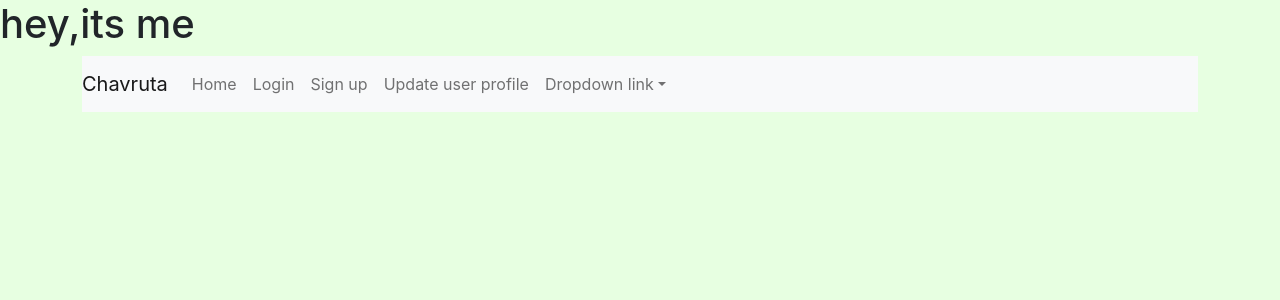
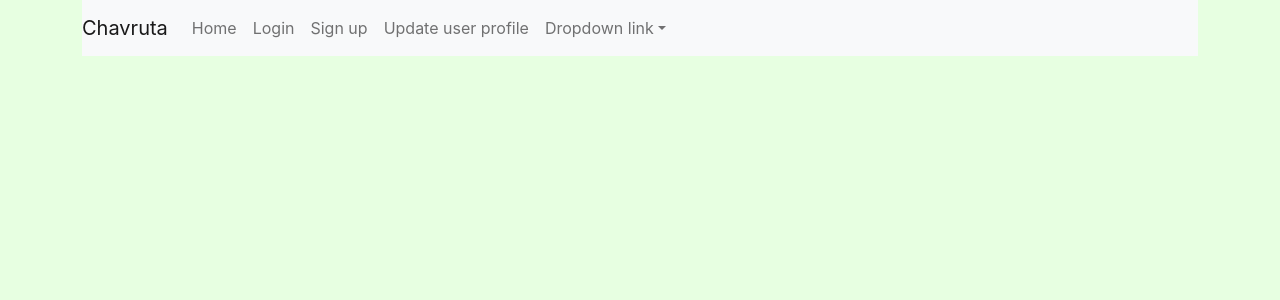
Before and after one commit to RivkyShachar/react-chavruta, a React (Create React App) app: page / in a window 1280 px wide. Shown: the top 300 px of the page. Built offline with nearby package versions, Linux system fonts and the light colour scheme.

Commit message:
login desin

```diff
--- a/src/App.js
+++ b/src/App.js
@@ -20,7 +20,6 @@ function App() {
 
   return (
     <Provider store={myStore}>
-      <h1>hey,its me</h1>
       <AppRoutes />
       {/* <button onClick={startMeeting}>Start Meeting</button> */}
     </Provider>
--- a/src/components/auth/login.js
+++ b/src/components/auth/login.js
@@ -5,7 +5,6 @@ import { useDispatch } from 'react-redux';
 import { API_URL, TOKEN_NAME, doApiRequest } from '../../services/apiService';
 import { verifyToken } from '../../services/apiService';
 import { handleUserInfo } from '../../utill/authService';
-
 
 const Login = () => {
   const dispatch = useDispatch();
```
